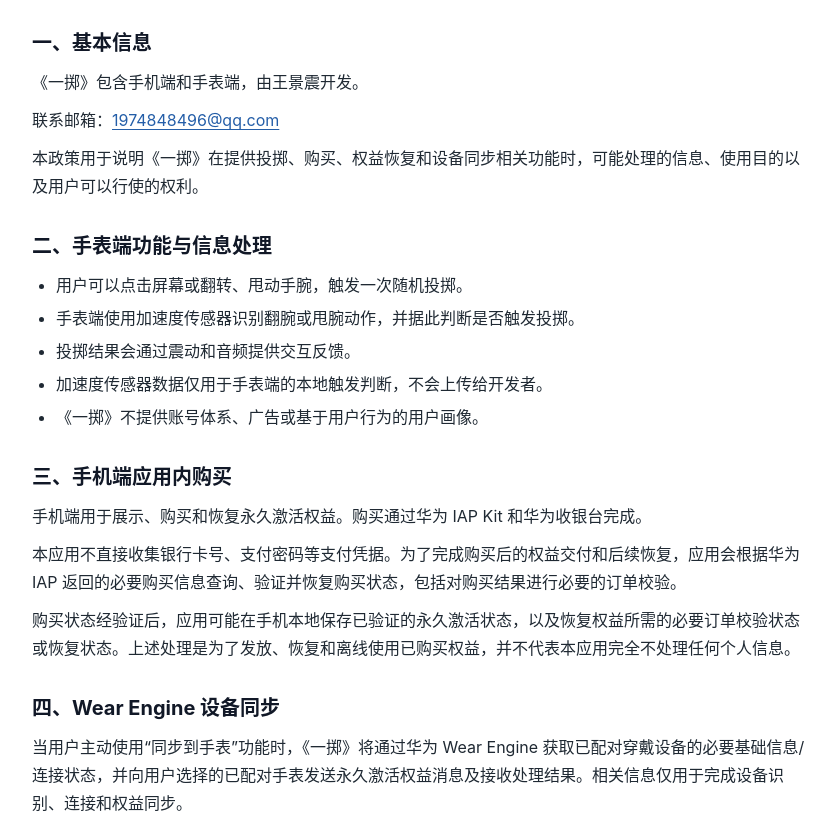
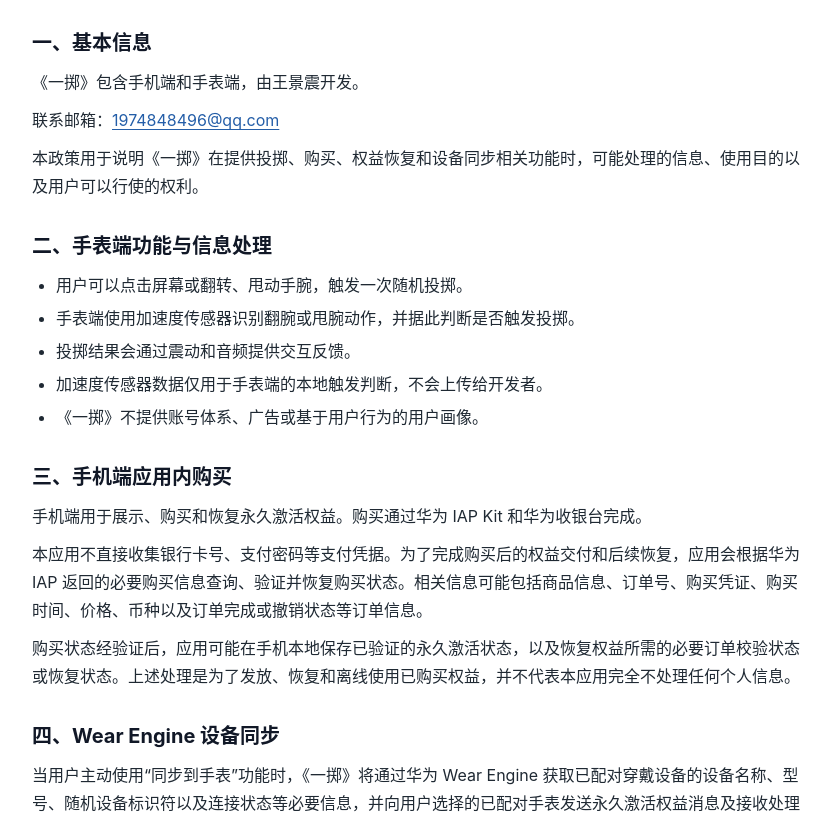
Before and after one commit to cnwjz/yizhi-pages, a plain HTML site: page privacy-policy.html in a window 1280 px wide. Shown: the part 130-951 px from the top of the page, without its empty margins (218-1053 px from the left). Drawn offline with Linux system fonts and the light colour scheme.

Commit message:
align privacy policy with AppGallery privacy labels

```diff
--- a/privacy-policy.html
+++ b/privacy-policy.html
@@ -108,13 +108,13 @@
     <section aria-labelledby="iap">
       <h2 id="iap">三、手机端应用内购买</h2>
       <p>手机端用于展示、购买和恢复永久激活权益。购买通过华为 IAP Kit 和华为收银台完成。</p>
-      <p>本应用不直接收集银行卡号、支付密码等支付凭据。为了完成购买后的权益交付和后续恢复，应用会根据华为 IAP 返回的必要购买信息查询、验证并恢复购买状态，包括对购买结果进行必要的订单校验。</p>
+      <p>本应用不直接收集银行卡号、支付密码等支付凭据。为了完成购买后的权益交付和后续恢复，应用会根据华为 IAP 返回的必要购买信息查询、验证并恢复购买状态。相关信息可能包括商品信息、订单号、购买凭证、购买时间、价格、币种以及订单完成或撤销状态等订单信息。</p>
       <p>购买状态经验证后，应用可能在手机本地保存已验证的永久激活状态，以及恢复权益所需的必要订单校验状态或恢复状态。上述处理是为了发放、恢复和离线使用已购买权益，并不代表本应用完全不处理任何个人信息。</p>
     </section>
 
     <section aria-labelledby="wear-engine">
       <h2 id="wear-engine">四、Wear Engine 设备同步</h2>
-      <p>当用户主动使用“同步到手表”功能时，《一掷》将通过华为 Wear Engine 获取已配对穿戴设备的必要基础信息/连接状态，并向用户选择的已配对手表发送永久激活权益消息及接收处理结果。相关信息仅用于完成设备识别、连接和权益同步。</p>
+      <p>当用户主动使用“同步到手表”功能时，《一掷》将通过华为 Wear Engine 获取已配对穿戴设备的设备名称、型号、随机设备标识符以及连接状态等必要信息，并向用户选择的已配对手表发送永久激活权益消息及接收处理结果。相关信息仅用于完成设备识别、连接和权益同步。</p>
       <p>该功能以用户主动操作为前提，相关处理不用于建立用户画像。</p>
     </section>
 
```
